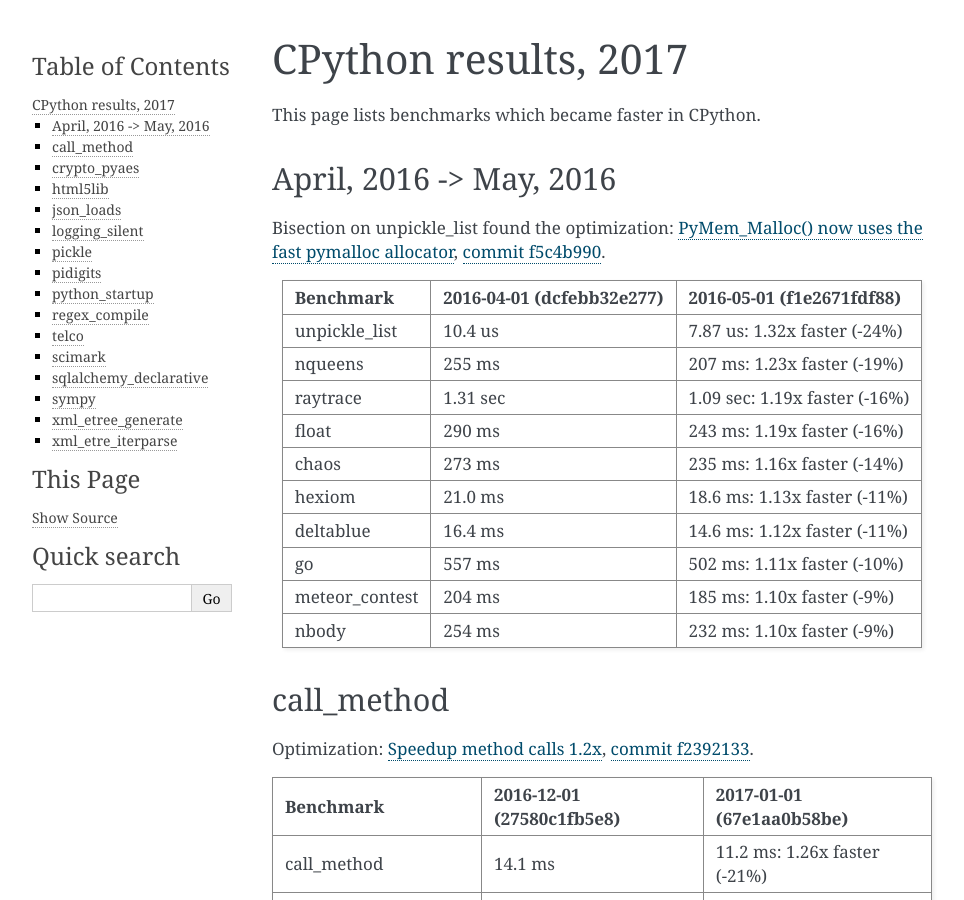
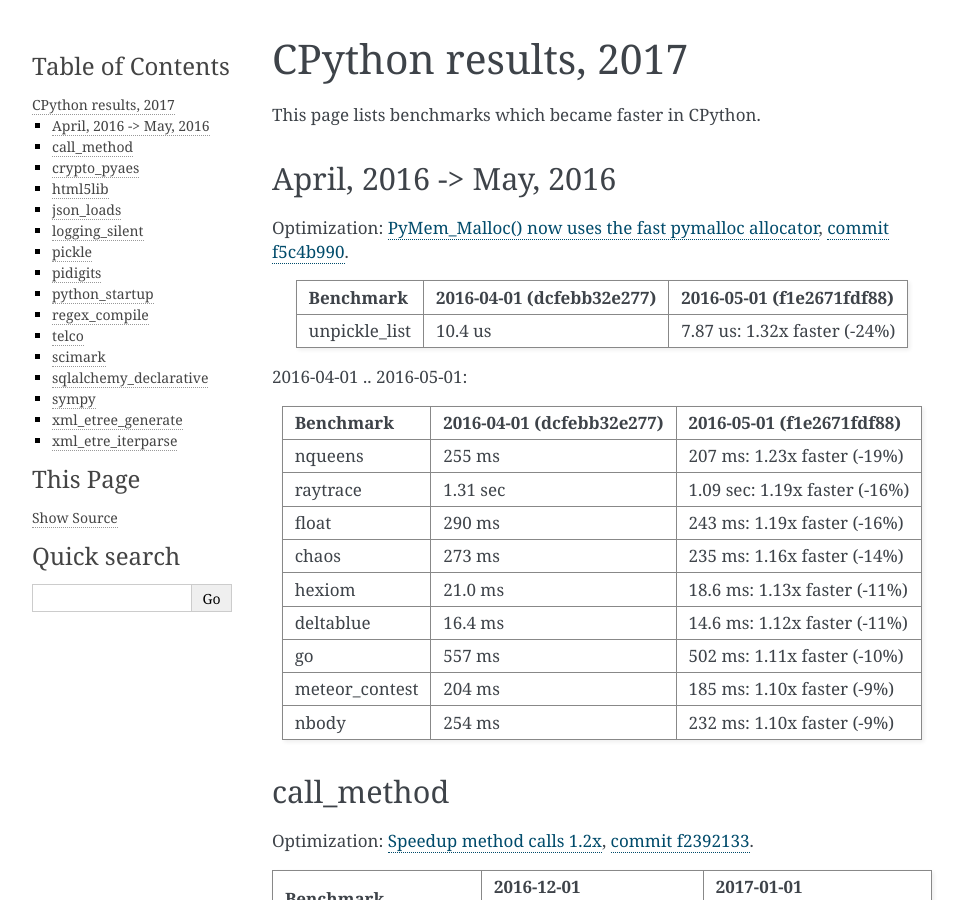
Before and after one commit to python/pyperformance, a Sphinx documentation site: the page built from doc/cpython_results_2017.rst, in a window 1280 px wide and 900 px high. Shown: the whole window, without its empty margins (148-1112 px from the left). Built offline with Sphinx 7.4.7, drawn with Linux system fonts in a browser that asks for light colours.

Commit message:
doc: split table

```diff
--- a/doc/cpython_results_2017.rst
+++ b/doc/cpython_results_2017.rst
@@ -7,8 +7,8 @@
 April, 2016 -> May, 2016
 =========================
 
-Bisection on unpickle_list found the optimization: `PyMem_Malloc() now uses the
-fast pymalloc allocator <http://bugs.python.org/issue26249>`_, `commit f5c4b990
+Optimization: `PyMem_Malloc() now uses the fast pymalloc allocator
+<http://bugs.python.org/issue26249>`_, `commit f5c4b990
 <https://github.com/python/cpython/commit/f5c4b99034fae12ac2b9498dd12b5b3f352b90c8>`_.
 
 +----------------+---------------------------+-------------------------------+
@@ -16,6 +16,12 @@
 +================+===========================+===============================+
 | unpickle_list  | 10.4 us                   | 7.87 us: 1.32x faster (-24%)  |
 +----------------+---------------------------+-------------------------------+
+
+2016-04-01 .. 2016-05-01:
+
++----------------+---------------------------+-------------------------------+
+| Benchmark      | 2016-04-01 (dcfebb32e277) | 2016-05-01 (f1e2671fdf88)     |
++================+===========================+===============================+
 | nqueens        | 255 ms                    | 207 ms: 1.23x faster (-19%)   |
 +----------------+---------------------------+-------------------------------+
 | raytrace       | 1.31 sec                  | 1.09 sec: 1.19x faster (-16%) |
```
